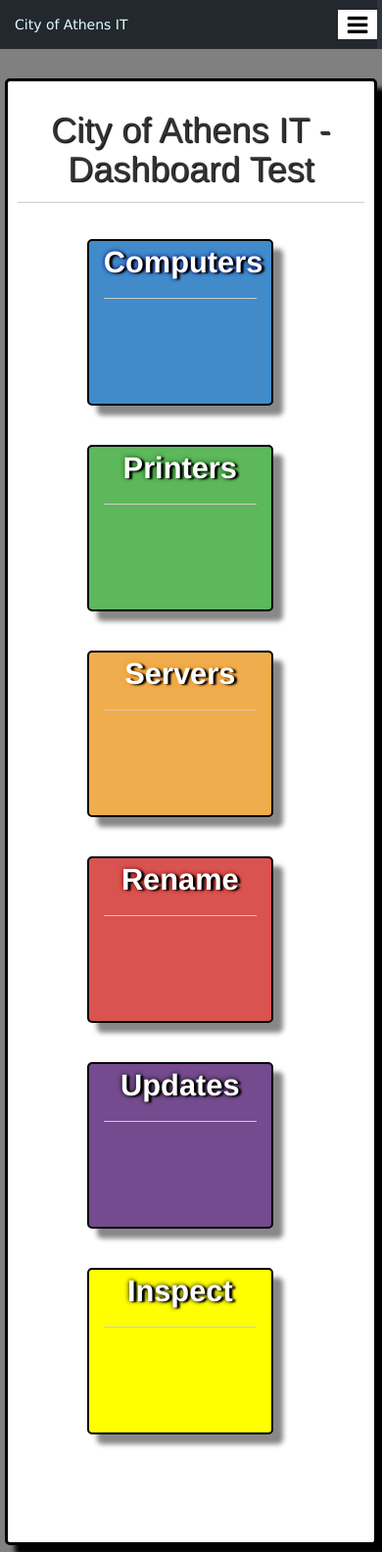
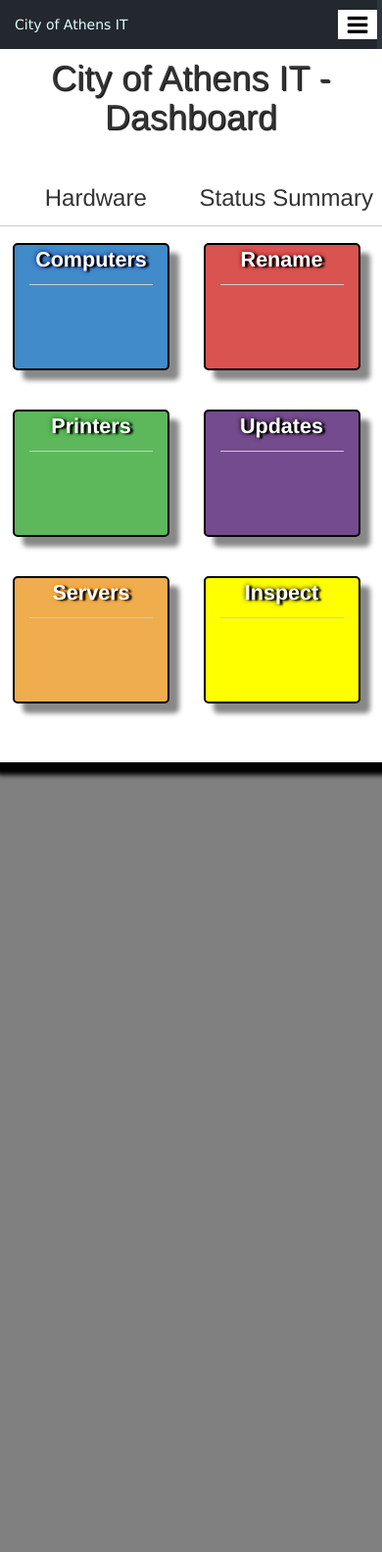
Before and after one commit to tm1618/coainventory, a Django app: template coainventory/templates/home.html in a window 390 px wide. Shown: the top 1584 px of the page at 98% size. Run offline with Django 3.2, Linux system fonts and the light colour scheme; the template is opened without the code that fills it, so the values that code supplies are empty; parts of the project's set-up code (start-up, migrations or seed data) failed here and were passed over; some libraries are stand-ins or nearby versions.

Commit message:
fix some styling issues and dashboard

```diff
--- a/coainventory/static/assets/css/default.css
+++ b/coainventory/static/assets/css/default.css
@@ -6,6 +6,7 @@ html, body {
     overflow-y: scroll;
     overflow-x: hidden;
 }
+
 
 
 @media all and (max-width: 1300px) {
@@ -51,12 +52,7 @@ html, body {
     font-size: 1.2em;
 }
 
-.dashbox {
-    background-color: lightgrey;
-    margin: 15px;
-    border: 2px solid black;
-    border-radius: 5px;
-}
+
 
 
 @media all and (max-width: 900px) {
@@ -76,24 +72,31 @@ html, body {
     .mainwrapper {
         margin-left: 20px;
     }
+
     .dashbox1, .dashbox2, .dashbox3, .dashbox4, .dashbox5, .dashbox6 {
-        height: 100px;
-        width: 130px;
-        margin-left: 20%!important;
-        border: 2px solid black;
-        border-radius: 5px;
-        margin-bottom: 40px;
+      display: inline-block;
+      height: 130px;
+      width: 160px;
+      margin-left: 20px;
     }
+
 }
 
 @media all and (max-width: 737px) {
     .locationColumn {
         display:none;
     }
+
 }
 
+
+/* All Styles */
 .DeviceForm {
     align:left;
+}
+
+.dashbox-container {
+  margin-right: 30px;
 }
 
 
@@ -192,6 +195,11 @@ width: 100%;
 
 .navbar-brand {
     text-shadow: 6px 4px 9px black;
+}
+
+.dashboard-content {
+  display: flex;
+  justify-content: center;
 }
 
 .dashbox1, .dashbox2, .dashbox3, .dashbox4, .dashbox5, .dashbox6 {
@@ -333,7 +341,6 @@ hr {
 
 .mainwrapper {
     height: auto;
-    display: inline-block;
     margin-top: 20px;
     margin-bottom: 20px;
     border: 3px solid black;
@@ -341,11 +348,11 @@ hr {
     background: white;
     box-shadow: 10px 10px 5px black;
     border-radius: 5px;
-    padding-bottom: 70px;
-    float:right;
-    margin-right: 40px;
-    margin-left; 300px;
-    width: calc(100% - 340px);
+    padding-bottom: 30px;
+    width: calc(100vw - 335px);
+    margin-left: 300px;
+    margin-right: 35px;
+
 }
 
 .sortlist a {
@@ -476,11 +483,7 @@ hr {
 
 @media (max-width: 767px) {
 
-    .mainwrapper {
-        width: calc(100% - 40px);
-        margin-left: 20px;
-        margin-right: 20px;
-    }
+
   .nav-side-menu {
     position: relative;
     width: 100%;
@@ -506,6 +509,28 @@ hr {
     padding-left: 20px;
     line-height: 50px !important;
   }
+
+  .mainwrapper {
+    width: 100%;
+    margin: 0;
+    padding: 20px;
+  }
+
+  #devicestable, td{
+    width: 20px;
+  }
+
+  .dashbox1, .dashbox2, .dashbox3, .dashbox4, .dashbox5, .dashbox6 {
+    font-size: .7em;
+    display: inline-block;
+    height: 130px;
+    width: 160px;
+    margin-left: 20px;
+  }
+
+  .dashbox-container {
+    margin-right: 0;
+  }
 }
 @media (min-width: 767px) {
   .nav-side-menu .menu-list .menu-content {
--- a/coainventory/templates/base.html
+++ b/coainventory/templates/base.html
@@ -60,6 +60,10 @@
 
     });
   });
+
+  $(document).ready(function() {
+    console.log($('.mainwrapper').css('width'));
+  });
 </script>
 
 </html>
--- a/coainventory/templates/home.html
+++ b/coainventory/templates/home.html
@@ -2,12 +2,15 @@
 
 {% block content %}
 
-<h1 class="text-center dashtitle">City of Athens IT - Dashboard Test</h1>
-    <hr><br />
+<h1 class="text-center dashtitle">City of Athens IT - Dashboard</h1>
+    <br />
 
-
+<div class="dashboard-content">
+<div class="row dashbox-container">
+<h3 class="text-center">Hardware</h3>
+<hr>
         <a href="/devices/">
-    <div class="dashbox1 col-md-2">
+            <div class="dashbox1 col-md-4">
                 <p class="dashtitle1 text-center">Computers</p>
                 <hr>
                 <p class="dashnumber text-center">{{ total }}</p>
@@ -15,7 +18,7 @@
         </a>
 
         <a href="/printers/">
-    <div class="dashbox2 col-md-2">
+            <div class="dashbox2 col-md-4">
                 <p class="dashtitle2 text-center">Printers</p>
                 <hr>
                 <p class="dashnumber text-center">{{ printers }}</p>
@@ -23,17 +26,20 @@
         </a>
 
         <a href="/servers/">
-    <div class="dashbox3 col-md-2">
+            <div class="dashbox3 col-md-4">
                 <p class="dashtitle3 text-center">Servers</p>
                 <hr>
                 <p class="dashnumber text-center">{{ servers }}</p>
             </div>
         </a>
+</div>
 
-<div class="clear"></div>
 
+<div class="row">
+<h3 class="text-center">Status Summary</h3>
+<hr>
     <a href="/devices/changename/">
-    <div class="dashbox4 col-md-2">
+        <div class="dashbox4 col-md-4">
             <p class="dashtitle4 text-center">Rename</p>
             <hr>
             <p class="dashnumber text-center">{{ changename }}</p>
@@ -41,7 +47,7 @@
     </a>
 
     <a href="/devices/update/">
-    <div class="dashbox5 col-md-2">
+        <div class="dashbox5 col-md-4">
             <p class="dashtitle5 text-center">Updates</p>
             <hr>
             <p class="dashnumber text-center">{{ updates }}</p>
@@ -49,11 +55,13 @@
     </a>
 
     <a href="/devices/inspect/">
-    <div class="dashbox6 col-md-2">
+        <div class="dashbox6 col-md-4">
             <p class="dashtitle6 text-center">Inspect</p>
             <hr>
             <p class="dashnumber text-center">{{ inspect }}</p>
         </div>
     </a>
+</div>
 
+</div>
 {% endblock %}
```
Lines whose indentation alone changed are shown as unchanged.
